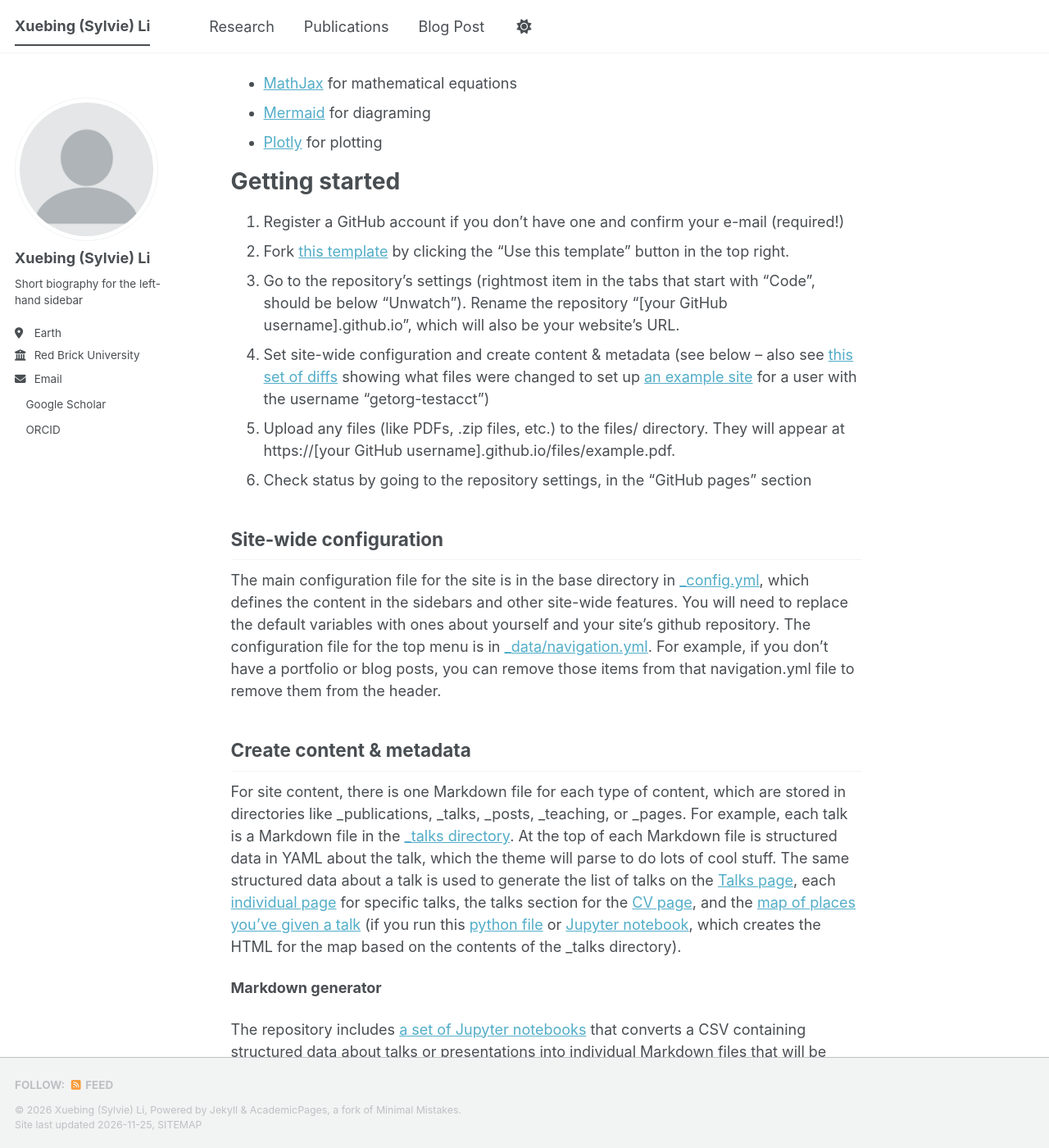
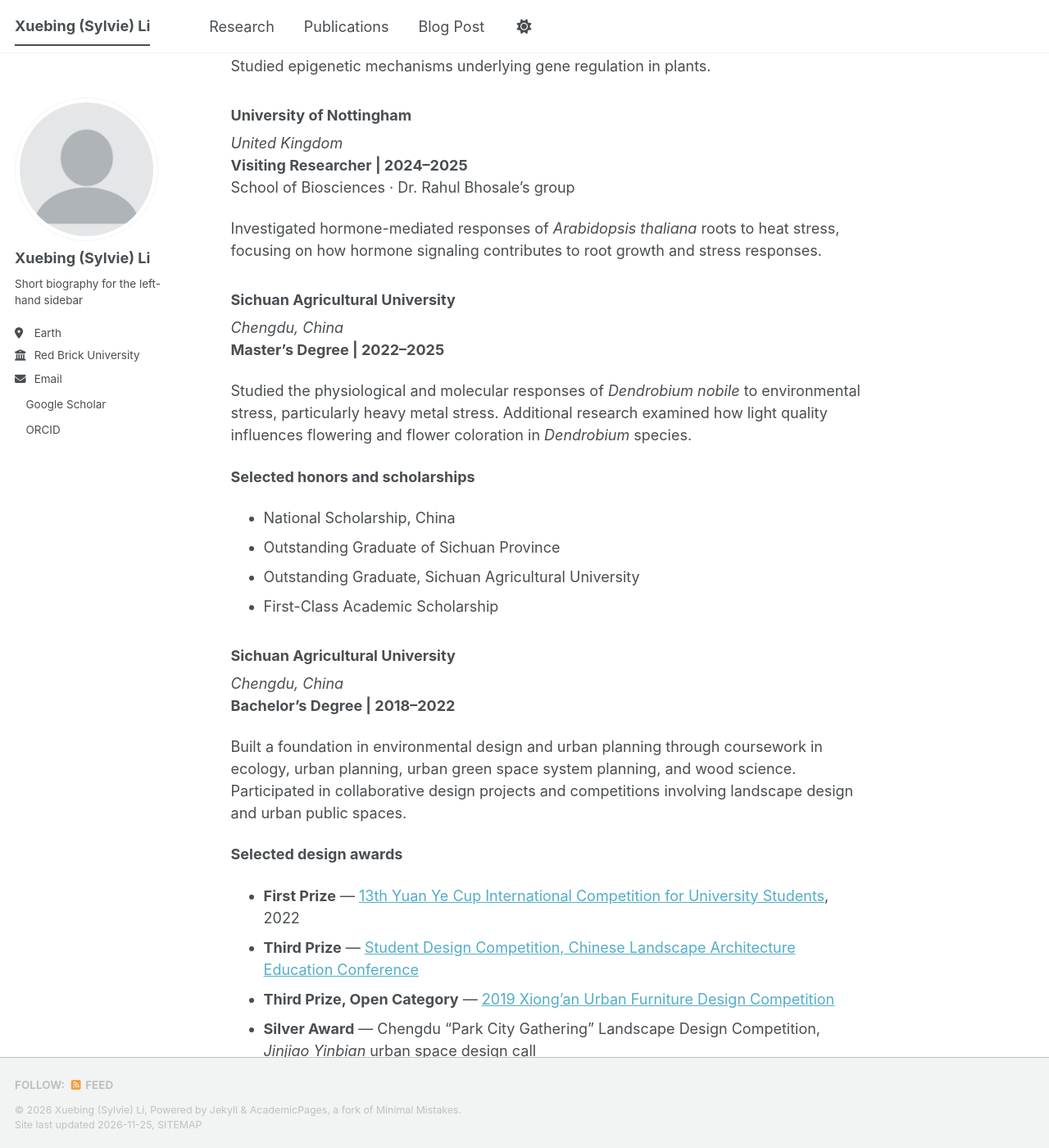
Before and after one commit to Snowiceli/Snowiceli.github.io, a Jekyll site: the page built from _pages/about.md, in a window 1280 px wide and 1400 px high, scrolled down 1031 px. Shown: the whole window at 82% size. Built offline with Jekyll 4.4.1, drawn with Linux system fonts in a browser that asks for light colours; a script bundle is joined from its source files by our own code; a style sheet for code colours, icons or effects is not loaded; some of the changed text lies outside the part shown.

Commit message:
Publish About Me with current and past research and education

```diff
--- a/_pages/about.md
+++ b/_pages/about.md
@@ -1,56 +1,68 @@
 ---
+layout: single
 permalink: /
-title: "Academic Pages is a ready-to-fork GitHub Pages template for academic personal websites"
+title: "About Me"
 author_profile: true
 redirect_from:
   - /about/
   - /about.html
 ---
 
-This is the front page of a website that is powered by the [Academic Pages template](https://github.com/academicpages/academicpages.github.io) and hosted on GitHub pages. [GitHub pages](https://pages.github.com) is a free service in which websites are built and hosted from code and data stored in a GitHub repository, automatically updating when a new commit is made to the repository. This template was forked from the [Minimal Mistakes Jekyll Theme](https://mmistakes.github.io/minimal-mistakes/) created by Michael Rose, and then extended to support the kinds of content that academics have: publications, talks, teaching, a portfolio, blog posts, and a dynamically-generated CV. Incidentally, these same features make it a great template for anyone that needs to show off a professional template!
+## Current
 
- You can fork [this template](https://github.com/academicpages/academicpages.github.io) right now, modify the configuration and Markdown files, add your own PDFs and other content, and have your own site for free, with no ads!
+### University of Wisconsin–Madison
+*Madison, Wisconsin, United States*
+**PhD Student in Botany | 2026–present**
+Advisor: Prof. Daijiang Li
 
-A data-driven personal website
-======
-Like many other Jekyll-based GitHub Pages templates, Academic Pages makes you separate the website's content from its form. The content & metadata of your website are in structured Markdown files, while various other files constitute the theme, specifying how to transform that content & metadata into HTML pages. You keep these various Markdown (.md), YAML (.yml), HTML, and CSS files in a public GitHub repository. Each time you commit and push an update to the repository, the [GitHub pages](https://pages.github.com/) service creates static HTML pages based on these files, which are hosted on GitHub's servers free of charge.
+My research examines how urbanization and environmental change shape plant communities and species interactions, connecting my background in landscape design and plant physiology with community ecology and biogeography.
 
-Many of the features of dynamic content management systems (like Wordpress) can be achieved in this fashion, using a fraction of the computational resources and with far less vulnerability to hacking and DDoSing. You can also modify the theme to your heart's content without touching the content of your site. If you get to a point where you've broken something in Jekyll/HTML/CSS beyond repair, your Markdown files describing your talks, publications, etc. are safe. You can rollback the changes or even delete the repository and start over - just be sure to save the Markdown files! You can also write scripts that process the structured data on the site, such as [this one](https://github.com/academicpages/academicpages.github.io/blob/master/talkmap.ipynb) that analyzes metadata in pages about talks to display [a map of every location you've given a talk](https://academicpages.github.io/talkmap.html).
+**Urbanization and global patterns of plant diversity**
 
-For those users that need more advanced functionality, the template also supports the following popular tools:
-- [MathJax](https://www.mathjax.org/) for mathematical equations
-- [Mermaid](https://mermaid.js.org/) for diagraming
-- [Plotly](https://plotly.com/javascript/) for plotting
+I investigate how urbanization reshapes plant community composition and biotic homogenization across cities worldwide. My current work examines the roles of native and non-native species, latitudinal variation, and differences between urban cores and surrounding landscapes. I am particularly interested in how the choice of comparison baseline changes our understanding of urban homogenization.
 
-Getting started
-======
-1. Register a GitHub account if you don't have one and confirm your e-mail (required!)
-1. Fork [this template](https://github.com/academicpages/academicpages.github.io) by clicking the "Use this template" button in the top right.
-1. Go to the repository's settings (rightmost item in the tabs that start with "Code", should be below "Unwatch"). Rename the repository "[your GitHub username].github.io", which will also be your website's URL.
-1. Set site-wide configuration and create content & metadata (see below -- also see [this set of diffs](https://archive.is/3TPas) showing what files were changed to set up [an example site](https://getorg-testacct.github.io) for a user with the username "getorg-testacct")
-1. Upload any files (like PDFs, .zip files, etc.) to the files/ directory. They will appear at https://[your GitHub username].github.io/files/example.pdf.
-1. Check status by going to the repository settings, in the "GitHub pages" section
+**Climate change, urban plants, and species interactions**
 
-Site-wide configuration
-------
-The main configuration file for the site is in the base directory in [_config.yml](https://github.com/academicpages/academicpages.github.io/blob/master/_config.yml), which defines the content in the sidebars and other site-wide features. You will need to replace the default variables with ones about yourself and your site's github repository. The configuration file for the top menu is in [_data/navigation.yml](https://github.com/academicpages/academicpages.github.io/blob/master/_data/navigation.yml). For example, if you don't have a portfolio or blog posts, you can remove those items from that navigation.yml file to remove them from the header.
+I am developing a research focus on how climate change and extreme weather affect urban plant communities and species interactions, particularly plant–pollinator relationships. I am interested in how urban environments modify plant responses, flowering phenology, and interactions with pollinators.
 
-Create content & metadata
-------
-For site content, there is one Markdown file for each type of content, which are stored in directories like _publications, _talks, _posts, _teaching, or _pages. For example, each talk is a Markdown file in the [_talks directory](https://github.com/academicpages/academicpages.github.io/tree/master/_talks). At the top of each Markdown file is structured data in YAML about the talk, which the theme will parse to do lots of cool stuff. The same structured data about a talk is used to generate the list of talks on the [Talks page](https://academicpages.github.io/talks), each [individual page](https://academicpages.github.io/talks/2012-03-01-talk-1) for specific talks, the talks section for the [CV page](https://academicpages.github.io/cv), and the [map of places you've given a talk](https://academicpages.github.io/talkmap.html) (if you run this [python file](https://github.com/academicpages/academicpages.github.io/blob/master/talkmap.py) or [Jupyter notebook](https://github.com/academicpages/academicpages.github.io/blob/master/talkmap.ipynb), which creates the HTML for the map based on the contents of the _talks directory).
+## Past Research & Education
 
-**Markdown generator**
+### The Chinese University of Hong Kong
+*Sha Tin, Hong Kong*
+**Research Assistant | 2025**
 
-The repository includes [a set of Jupyter notebooks](https://github.com/academicpages/academicpages.github.io/tree/master/markdown_generator
-) that converts a CSV containing structured data about talks or presentations into individual Markdown files that will be properly formatted for the Academic Pages template. The sample CSVs in that directory are the ones I used to create my own personal website at stuartgeiger.com. My usual workflow is that I keep a spreadsheet of my publications and talks, then run the code in these notebooks to generate the Markdown files, then commit and push them to the GitHub repository.
+Studied epigenetic mechanisms underlying gene regulation in plants.
 
-How to edit your site's GitHub repository
-------
-Many people use a git client to create files on their local computer and then push them to GitHub's servers. If you are not familiar with git, you can directly edit these configuration and Markdown files directly in the github.com interface. Navigate to a file (like [this one](https://github.com/academicpages/academicpages.github.io/blob/master/_talks/2012-03-01-talk-1.md) and click the pencil icon in the top right of the content preview (to the right of the "Raw | Blame | History" buttons). You can delete a file by clicking the trashcan icon to the right of the pencil icon. You can also create new files or upload files by navigating to a directory and clicking the "Create new file" or "Upload files" buttons.
+### University of Nottingham
+*United Kingdom*
+**Visiting Researcher | 2024–2025**
+School of Biosciences · Dr. Rahul Bhosale’s group
 
-Example: editing a Markdown file for a talk
-![Editing a Markdown file for a talk](/images/editing-talk.png)
+Investigated hormone-mediated responses of *Arabidopsis thaliana* roots to heat stress, focusing on how hormone signaling contributes to root growth and stress responses.
 
-For more info
-------
-More info about configuring Academic Pages can be found in [the guide](https://academicpages.github.io/markdown/), the [growing wiki](https://github.com/academicpages/academicpages.github.io/wiki), and you can always [ask a question on GitHub](https://github.com/academicpages/academicpages.github.io/discussions). The [guides for the Minimal Mistakes theme](https://mmistakes.github.io/minimal-mistakes/docs/configuration/) (which this theme was forked from) might also be helpful.
+### Sichuan Agricultural University
+*Chengdu, China*
+**Master’s Degree | 2022–2025**
+
+Studied the physiological and molecular responses of *Dendrobium nobile* to environmental stress, particularly heavy metal stress. Additional research examined how light quality influences flowering and flower coloration in *Dendrobium* species.
+
+**Selected honors and scholarships**
+
+- National Scholarship, China
+- Outstanding Graduate of Sichuan Province
+- Outstanding Graduate, Sichuan Agricultural University
+- First-Class Academic Scholarship
+
+### Sichuan Agricultural University
+*Chengdu, China*
+**Bachelor’s Degree | 2018–2022**
+
+Built a foundation in environmental design and urban planning through coursework in ecology, urban planning, urban green space system planning, and wood science. Participated in collaborative design projects and competitions involving landscape design and urban public spaces.
+
+**Selected design awards**
+
+- **First Prize** — [13th Yuan Ye Cup International Competition for University Students](https://www.yuanyebei.com/), 2022
+- **Third Prize** — [Student Design Competition, Chinese Landscape Architecture Education Conference](https://fjylxy.henau.edu.cn/info/1011/1592.htm)
+- **Third Prize, Open Category** — [2019 Xiong’an Urban Furniture Design Competition](https://xauf.cafa.edu.cn/2019xauf/)
+- **Silver Award** — Chengdu “Park City Gathering” Landscape Design Competition, *Jinjiao Yinbian* urban space design call
+- **Honorable Mention** — [LA Pioneer Award, National Exhibition of University Landscape Architecture Graduation Projects](http://expo.landscape.cn/)
```
